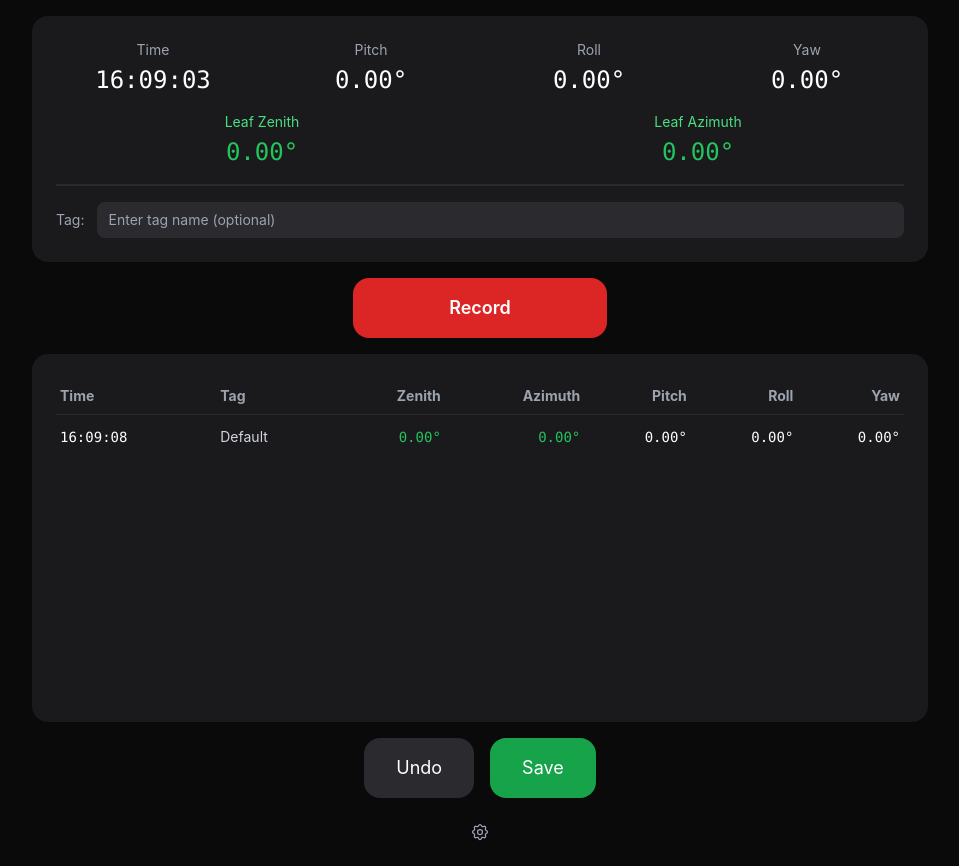
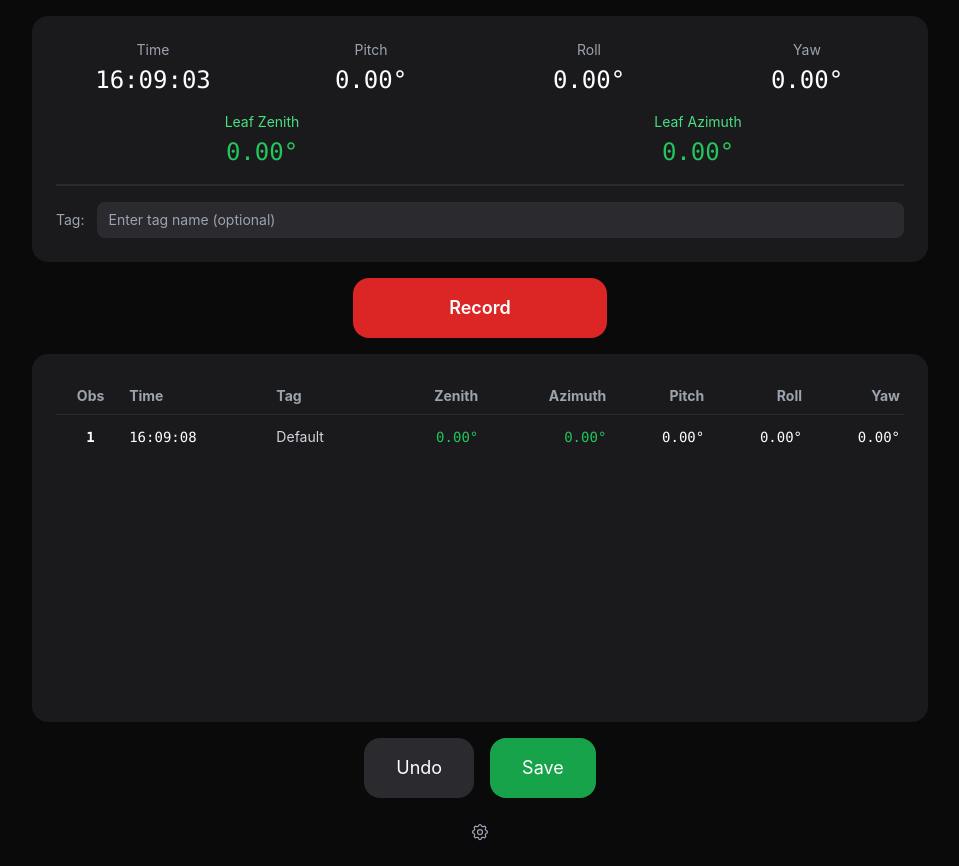
Before and after one commit to rylekizzo/leafangler, a React (Create React App) app: page / in a window 1280 px wide. Both pictures are taken after a click on the button "Record". Shown: the whole page, without its empty margins (160-1119 px from the left). Built offline with nearby package versions, Linux system fonts and the light colour scheme; no server answers.

Commit message:
Add observation number column to data table and CSV export
- Add 'Obs' column showing sequential observation numbers (1, 2, 3...)
- Display in data table as first column
- Include in CSV export as first data column
- Makes it easier to reference specific measurements

```diff
--- a/src/App.tsx
+++ b/src/App.tsx
@@ -120,10 +120,10 @@ function App() {
     if (recordings.length === 0) return;
 
     // Create CSV content with new columns for zenith, azimuth, normal vector, and GPS
-    const headers = ['Timestamp', 'Year', 'Month', 'Day', 'Tag', 'Zenith', 'Azimuth', 'Latitude', 'Longitude', 'Altitude_m', 'Pitch', 'Roll', 'Yaw', 'Normal_X', 'Normal_Y', 'Normal_Z', 'Accel_X_m', 'Accel_Y_m', 'Accel_Z_m'];
+    const headers = ['Obs', 'Timestamp', 'Year', 'Month', 'Day', 'Tag', 'Zenith', 'Azimuth', 'Latitude', 'Longitude', 'Altitude_m', 'Pitch', 'Roll', 'Yaw', 'Normal_X', 'Normal_Y', 'Normal_Z', 'Accel_X_m', 'Accel_Y_m', 'Accel_Z_m'];
     const csvRows = [
       headers.join(','),
-      ...recordings.map(r => {
+      ...recordings.map((r, index) => {
         // Format timestamp as YYYY-MM-DD HH:MM:SS for Excel/Python compatibility
         const year = r.timestamp.getFullYear();
         const month = String(r.timestamp.getMonth() + 1).padStart(2, '0');
@@ -134,6 +134,7 @@ function App() {
         const formattedTimestamp = `${year}-${month}-${day} ${hours}:${minutes}:${seconds}`;
 
         return [
+          index + 1, // Observation number starting from 1
           formattedTimestamp,
           r.timestamp.getFullYear(),
           r.timestamp.getMonth() + 1, // getMonth() returns 0-11, so add 1
@@ -370,6 +371,7 @@ function App() {
             <table className="w-full">
               <thead className={`sticky top-0 ${isDarkMode ? 'bg-dark-800' : 'bg-white'}`}>
                 <tr className={`text-xs sm:text-sm ${isDarkMode ? 'text-gray-400' : 'text-gray-500'}`}>
+                  <th className="text-center py-2 px-1">Obs</th>
                   <th className="text-left py-2 px-1">Time</th>
                   <th className="text-left py-2 px-1">Tag</th>
                   <th className="text-right py-2 px-1">Zenith</th>
@@ -382,6 +384,9 @@ function App() {
               <tbody>
                 {recordings.map((recording, index) => (
                   <tr key={index} className={`border-t ${isDarkMode ? 'border-dark-700' : 'border-gray-200'}`}>
+                    <td className="py-2 sm:py-3 px-1 text-center font-mono text-xs sm:text-sm font-semibold">
+                      {index + 1}
+                    </td>
                     <td className="py-2 sm:py-3 px-1 font-mono text-xs sm:text-sm">
                       {formatTime(recording.timestamp)}
                     </td>
```
